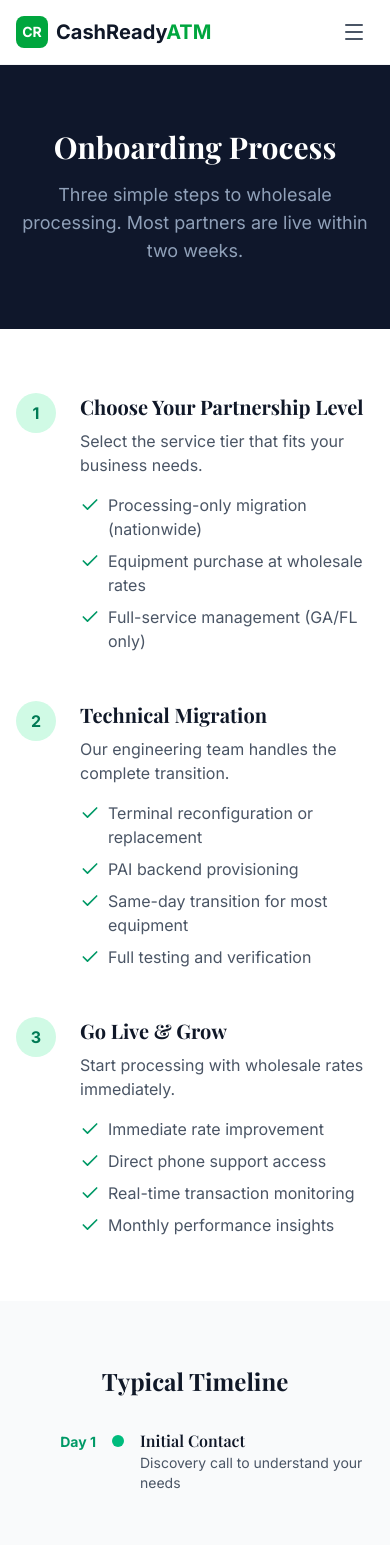
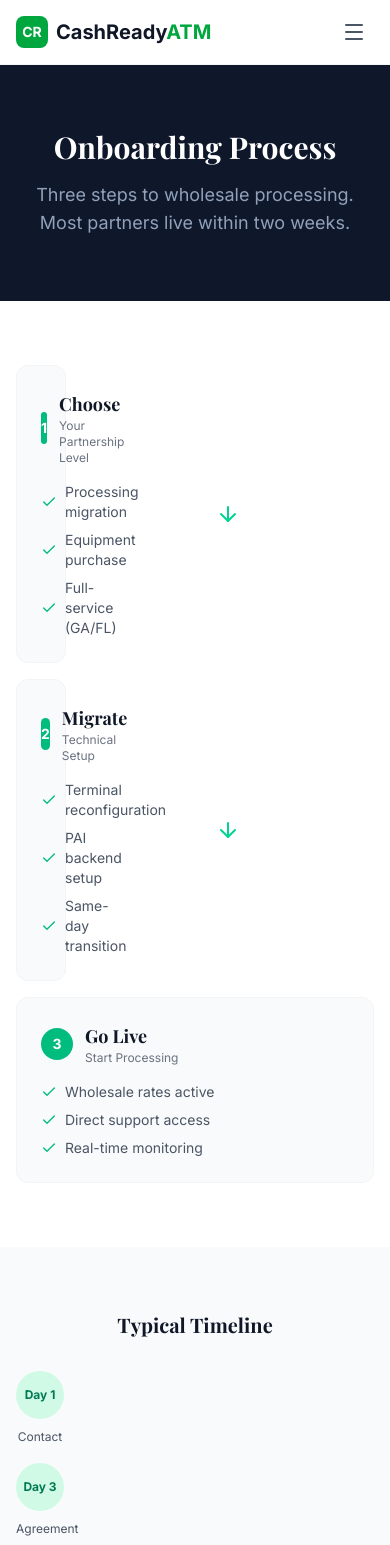
Before and after one commit to rventra/ATM-wireframe, a Next.js app: page /onboarding-process in a window 390 px wide. Shown: the top 1545 px of the page. Built offline with nearby package versions, Linux system fonts and the light colour scheme.

Commit message:
refactor: horizontal layout for onboarding process (#15)
- Steps side by side with arrows: Choose → Migrate → Go Live
- Horizontal timeline: Day 1 → Day 3 → Day 7 → Day 10 → Day 14
- Better use of screen real estate
- Responsive: stacks vertically on mobile

```diff
--- a/src/app/onboarding-process/page.tsx
+++ b/src/app/onboarding-process/page.tsx
@@ -1,8 +1,7 @@
 import { Metadata } from "next";
 import Navigation from "@/components/ui/Navigation";
 import Footer from "@/components/ui/Footer";
-import { ArrowRight, Check, Phone, Mail } from "lucide-react";
-import Link from "next/link";
+import { Check, Phone, Mail, ArrowRight } from "lucide-react";
 
 export const metadata: Metadata = {
   title: "Onboarding Process | CashReady ATM Processing | PAI Partner",
@@ -12,44 +11,34 @@ export const metadata: Metadata = {
 const steps = [
   {
     number: "1",
-    title: "Choose Your Partnership Level",
-    description: "Select the service tier that fits your business needs.",
+    title: "Choose",
+    subtitle: "Your Partnership Level",
     items: [
-      "Processing-only migration (nationwide)",
-      "Equipment purchase at wholesale rates",
-      "Full-service management (GA/FL only)",
+      "Processing migration",
+      "Equipment purchase",
+      "Full-service (GA/FL)",
     ],
   },
   {
     number: "2",
-    title: "Technical Migration",
-    description: "Our engineering team handles the complete transition.",
+    title: "Migrate",
+    subtitle: "Technical Setup",
     items: [
-      "Terminal reconfiguration or replacement",
-      "PAI backend provisioning",
-      "Same-day transition for most equipment",
-      "Full testing and verification",
+      "Terminal reconfiguration",
+      "PAI backend setup",
+      "Same-day transition",
     ],
   },
   {
     number: "3",
-    title: "Go Live & Grow",
-    description: "Start processing with wholesale rates immediately.",
+    title: "Go Live",
+    subtitle: "Start Processing",
     items: [
-      "Immediate rate improvement",
-      "Direct phone support access",
-      "Real-time transaction monitoring",
-      "Monthly performance insights",
+      "Wholesale rates active",
+      "Direct support access",
+      "Real-time monitoring",
     ],
   },
-];
-
-const timeline = [
-  { day: "Day 1", title: "Initial Contact", desc: "Discovery call to understand your needs" },
-  { day: "Day 3", title: "Agreement & Setup", desc: "Processing agreement and technical assessment" },
-  { day: "Day 7", title: "Technical Migration", desc: "Terminal configuration and backend provisioning" },
-  { day: "Day 10", title: "Testing & Verification", desc: "Transaction testing and go-live preparation" },
-  { day: "Day 14", title: "Live Processing", desc: "Processing cutover and first transactions" },
 ];
 
 export default function OnboardingProcessPage() {
@@ -58,40 +47,59 @@ export default function OnboardingProcessPage() {
       <Navigation />
       <main>
         {/* Hero */}
-        <section className="bg-slate-900 py-16 lg:py-24">
-          <div className="max-w-3xl mx-auto px-4 sm:px-6 lg:px-8 text-center">
-            <h1 className="text-3xl sm:text-4xl lg:text-5xl font-bold text-white mb-4">
+        <section className="bg-slate-900 py-16 lg:py-20">
+          <div className="max-w-5xl mx-auto px-4 sm:px-6 lg:px-8 text-center">
+            <h1 className="text-3xl sm:text-4xl font-bold text-white mb-4">
               Onboarding Process
             </h1>
             <p className="text-lg text-slate-400">
-              Three simple steps to wholesale processing. Most partners are live within two weeks.
+              Three steps to wholesale processing. Most partners live within two weeks.
             </p>
           </div>
         </section>
 
-        {/* Steps */}
-        <section className="section-padding bg-white">
-          <div className="max-w-3xl mx-auto px-4 sm:px-6 lg:px-8">
-            <div className="space-y-12">
-              {steps.map((step) => (
-                <div key={step.number} className="flex gap-6">
-                  <div className="flex-shrink-0">
-                    <span className="flex items-center justify-center w-10 h-10 rounded-full bg-emerald-100 text-emerald-700 font-bold">
-                      {step.number}
-                    </span>
-                  </div>
-                  <div>
-                    <h2 className="text-xl font-bold text-gray-900 mb-2">{step.title}</h2>
-                    <p className="text-gray-600 mb-4">{step.description}</p>
+        {/* Horizontal Steps */}
+        <section className="py-16 lg:py-20 bg-white">
+          <div className="max-w-6xl mx-auto px-4 sm:px-6 lg:px-8">
+            <div className="flex flex-col lg:flex-row items-start lg:items-center justify-center gap-4 lg:gap-8">
+              {steps.map((step, index) => (
+                <div key={step.number} className="flex items-center gap-4 lg:gap-8 w-full lg:w-auto">
+                  {/* Step Card */}
+                  <div className="flex-1 lg:flex-none bg-gray-50 rounded-xl p-6 border border-gray-100 min-w-0 lg:w-64">
+                    <div className="flex items-center gap-3 mb-4">
+                      <span className="flex items-center justify-center w-8 h-8 rounded-full bg-emerald-500 text-white font-bold text-sm">
+                        {step.number}
+                      </span>
+                      <div>
+                        <h2 className="text-lg font-bold text-gray-900">{step.title}</h2>
+                        <p className="text-xs text-gray-500">{step.subtitle}</p>
+                      </div>
+                    </div>
                     <ul className="space-y-2">
                       {step.items.map((item) => (
-                        <li key={item} className="flex items-start">
-                          <Check className="w-5 h-5 text-emerald-600 mr-2 flex-shrink-0 mt-0.5" />
-                          <span className="text-gray-600">{item}</span>
+                        <li key={item} className="flex items-center text-sm text-gray-600">
+                          <Check className="w-4 h-4 text-emerald-500 mr-2 flex-shrink-0" />
+                          <span>{item}</span>
                         </li>
                       ))}
                     </ul>
                   </div>
+
+                  {/* Arrow (not on last item) */}
+                  {index < steps.length - 1 && (
+                    <div className="hidden lg:flex items-center justify-center">
+                      <ArrowRight className="w-8 h-8 text-emerald-400" />
+                    </div>
+                  )}
+
+                  {/* Mobile Arrow (down) */}
+                  {index < steps.length - 1 && (
+                    <div className="flex lg:hidden items-center justify-center w-full">
+                      <div className="transform rotate-90">
+                        <ArrowRight className="w-6 h-6 text-emerald-400" />
+                      </div>
+                    </div>
+                  )}
                 </div>
               ))}
             </div>
@@ -99,22 +107,27 @@ export default function OnboardingProcessPage() {
         </section>
 
         {/* Timeline */}
-        <section className="section-padding bg-gray-50">
-          <div className="max-w-3xl mx-auto px-4 sm:px-6 lg:px-8">
-            <h2 className="text-2xl font-bold text-gray-900 mb-8 text-center">Typical Timeline</h2>
-            <div className="space-y-6">
-              {timeline.map((item) => (
-                <div key={item.day} className="flex gap-4">
-                  <div className="flex-shrink-0 w-20 text-right">
-                    <span className="text-sm font-bold text-emerald-600">{item.day}</span>
+        <section className="py-16 bg-gray-50">
+          <div className="max-w-4xl mx-auto px-4 sm:px-6 lg:px-8">
+            <h2 className="text-xl font-bold text-gray-900 mb-8 text-center">Typical Timeline</h2>
+            <div className="flex flex-col sm:flex-row items-start sm:items-center justify-between gap-4">
+              {[
+                { day: "Day 1", label: "Contact" },
+                { day: "Day 3", label: "Agreement" },
+                { day: "Day 7", label: "Migration" },
+                { day: "Day 10", label: "Testing" },
+                { day: "Day 14", label: "Live" },
+              ].map((item, index, arr) => (
+                <div key={item.day} className="flex items-center gap-3 sm:gap-4">
+                  <div className="text-center">
+                    <div className="w-12 h-12 rounded-full bg-emerald-100 flex items-center justify-center mb-1">
+                      <span className="text-xs font-bold text-emerald-700">{item.day}</span>
+                    </div>
+                    <span className="text-xs text-gray-600">{item.label}</span>
                   </div>
-                  <div className="flex-shrink-0">
-                    <div className="w-3 h-3 rounded-full bg-emerald-500 mt-1.5" />
-                  </div>
-                  <div className="flex-1 pb-6 border-b border-gray-200 last:border-0">
-                    <h3 className="font-semibold text-gray-900">{item.title}</h3>
-                    <p className="text-gray-600 text-sm">{item.desc}</p>
-                  </div>
+                  {index < arr.length - 1 && (
+                    <div className="hidden sm:block w-8 lg:w-12 h-0.5 bg-emerald-200" />
+                  )}
                 </div>
               ))}
             </div>
@@ -122,8 +135,8 @@ export default function OnboardingProcessPage() {
         </section>
 
         {/* CTA */}
-        <section className="section-padding bg-slate-900">
-          <div className="max-w-3xl mx-auto px-4 sm:px-6 lg:px-8 text-center">
+        <section className="py-16 bg-slate-900">
+          <div className="max-w-2xl mx-auto px-4 sm:px-6 lg:px-8 text-center">
             <h2 className="text-2xl font-bold text-white mb-4">Ready to get started?</h2>
             <p className="text-slate-400 mb-8">
               No forms. Just reach out and we&apos;ll get your onboarding scheduled.
```
